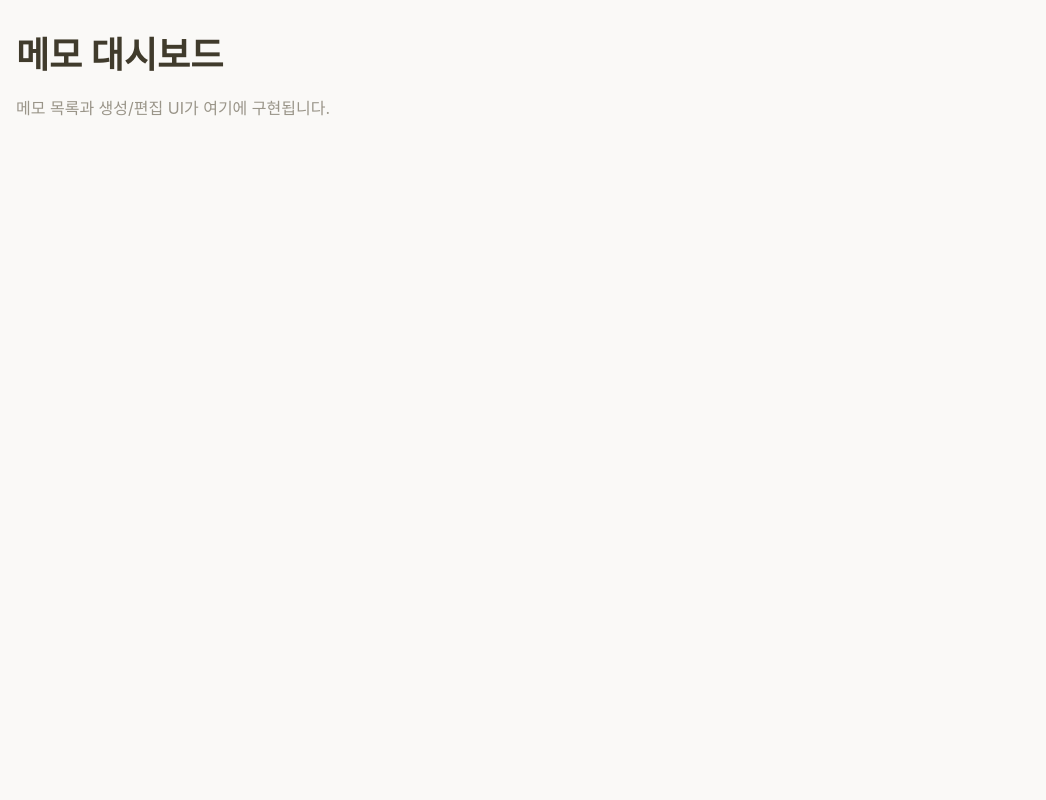
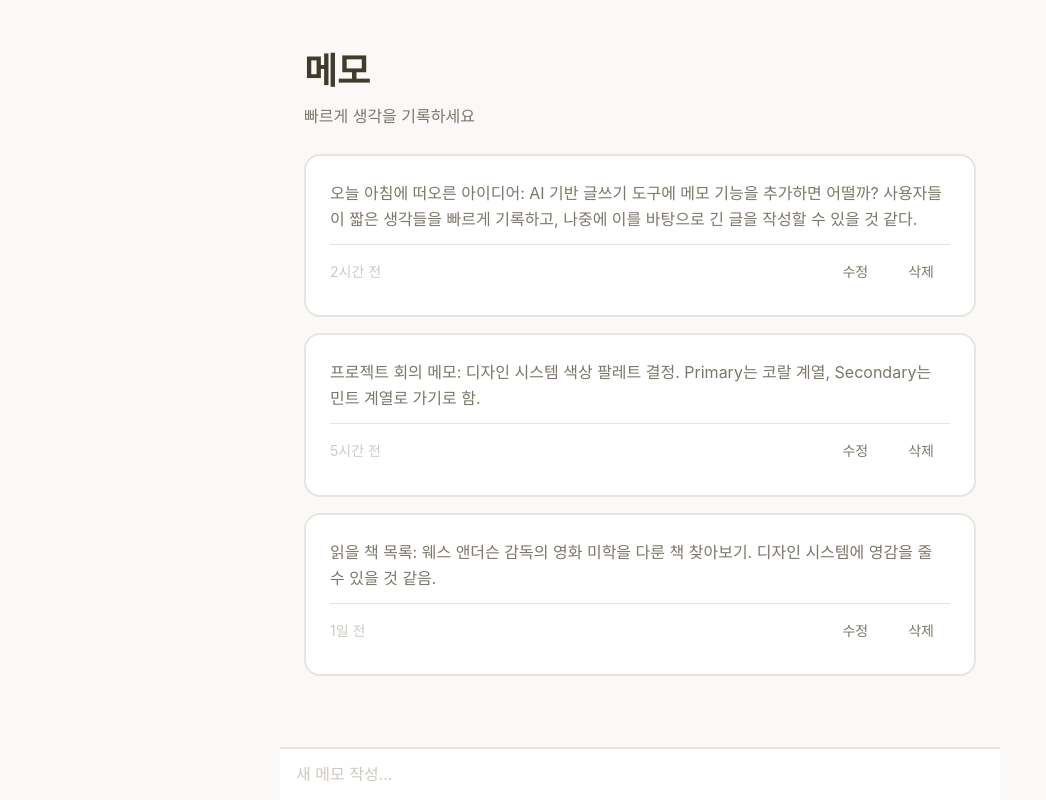
Before and after one commit to lurgi/lekha, a Next.js app: page /memos in a window 1280 px wide. Shown: the whole page, without its empty margins (0-1046 px from the left). Built offline with nearby package versions, Linux system fonts and the light colour scheme; no server answers.

Commit message:
feat: 기본적인 메모 ui 구현

```diff
--- a/src/app/memos/page.tsx
+++ b/src/app/memos/page.tsx
@@ -1,11 +1,39 @@
+"use client";
+
+import { MemoCard } from "@/components/memos/MemoCard";
+import { MemoInput } from "@/components/memos/MemoInput";
+
 export default function MemosPage() {
   return (
-    <div className="min-h-screen bg-neutral-50">
-      <div className="max-w-7xl mx-auto px-4 py-8">
-        <h1 className="text-h1 font-bold text-neutral-900">메모 대시보드</h1>
-        <p className="text-body text-neutral-600 mt-4">
-          메모 목록과 생성/편집 UI가 여기에 구현됩니다.
-        </p>
+    <div className="min-h-screen bg-neutral-50 flex flex-col">
+      <main className="flex-1 mx-auto w-full max-w-prose-narrow px-4 py-8 md:px-6 md:py-12">
+        <div className="space-y-6">
+          <div className="space-y-2">
+            <h1 className="text-h1 font-bold text-neutral-900">메모</h1>
+            <p className="text-body text-neutral-700">
+              빠르게 생각을 기록하세요
+            </p>
+          </div>
+
+          <div className="space-y-4">
+            <MemoCard
+              content="오늘 아침에 떠오른 아이디어: AI 기반 글쓰기 도구에 메모 기능을 추가하면 어떨까? 사용자들이 짧은 생각들을 빠르게 기록하고, 나중에 이를 바탕으로 긴 글을 작성할 수 있을 것 같다."
+              createdAt="2시간 전"
+            />
+            <MemoCard
+              content="프로젝트 회의 메모: 디자인 시스템 색상 팔레트 결정. Primary는 코랄 계열, Secondary는 민트 계열로 가기로 함."
+              createdAt="5시간 전"
+            />
+            <MemoCard
+              content="읽을 책 목록: 웨스 앤더슨 감독의 영화 미학을 다룬 책 찾아보기. 디자인 시스템에 영감을 줄 수 있을 것 같음."
+              createdAt="1일 전"
+            />
+          </div>
+        </div>
+      </main>
+
+      <div className="sticky bottom-0 mx-auto w-full max-w-prose-narrow">
+        <MemoInput />
       </div>
     </div>
   );
--- /dev/null
+++ b/src/components/memos/MemoCard.tsx
@@ -0,0 +1,39 @@
+"use client";
+
+import { Button } from "@/components/ui/Button";
+import { Card } from "@/components/ui/Card";
+
+interface MemoCardProps {
+  content: string;
+  createdAt: string;
+}
+
+export function MemoCard({ content, createdAt }: MemoCardProps) {
+  const handleEdit = () => {
+    console.log("Edit memo");
+  };
+
+  const handleDelete = () => {
+    console.log("Delete memo");
+  };
+
+  return (
+    <Card variant="default">
+      <div className="space-y-3">
+        <p className="text-body text-neutral-700 leading-relaxed">{content}</p>
+
+        <div className="flex items-center justify-between pt-2 border-t border-neutral-200">
+          <span className="text-body-sm text-neutral-400">{createdAt}</span>
+          <div className="flex gap-2">
+            <Button variant="ghost" size="sm" onClick={handleEdit}>
+              수정
+            </Button>
+            <Button variant="ghost" size="sm" onClick={handleDelete}>
+              삭제
+            </Button>
+          </div>
+        </div>
+      </div>
+    </Card>
+  );
+}
--- /dev/null
+++ b/src/components/memos/MemoInput.tsx
@@ -0,0 +1,67 @@
+"use client";
+
+import { useState } from "react";
+import { Button } from "@/components/ui/Button";
+import { Textarea } from "@/components/ui/Textarea";
+
+export function MemoInput() {
+  const [isExpanded, setIsExpanded] = useState(false);
+  const [content, setContent] = useState("");
+
+  const handleExpand = () => {
+    setIsExpanded(true);
+  };
+
+  const handleCancel = () => {
+    setIsExpanded(false);
+    setContent("");
+  };
+
+  const handleSubmit = () => {
+    console.log("Submit memo:", content);
+    setContent("");
+    setIsExpanded(false);
+  };
+
+  const handleKeyDown = (e: React.KeyboardEvent<HTMLTextAreaElement>) => {
+    if (e.key === "Enter" && !e.shiftKey) {
+      e.preventDefault();
+      handleSubmit();
+    }
+  };
+
+  if (!isExpanded) {
+    return (
+      <div className="border-t-2 border-neutral-200 bg-white">
+        <button
+          type="button"
+          onClick={handleExpand}
+          className="w-full px-4 py-3 text-left transition-all duration-200 ease-out hover:bg-neutral-50 focus:outline-none focus:ring-2 focus:ring-primary-500 focus:ring-inset"
+        >
+          <span className="text-body text-neutral-400">새 메모 작성...</span>
+        </button>
+      </div>
+    );
+  }
+
+  return (
+    <div className="border-t-2 border-neutral-200 bg-white p-4 space-y-3">
+      <Textarea
+        value={content}
+        onChange={(e) => setContent(e.target.value)}
+        onKeyDown={handleKeyDown}
+        placeholder="메모를 작성하세요..."
+        className="min-h-[80px] max-h-[200px] overflow-y-auto"
+        autoFocus
+      />
+      <div className="flex gap-2 justify-end">
+        <Button variant="secondary" size="sm" onClick={handleCancel}>
+          취소
+        </Button>
+        <Button variant="primary" size="sm" onClick={handleSubmit}>
+          작성 완료
+        </Button>
+      </div>
+    </div>
+  );
+}
```
